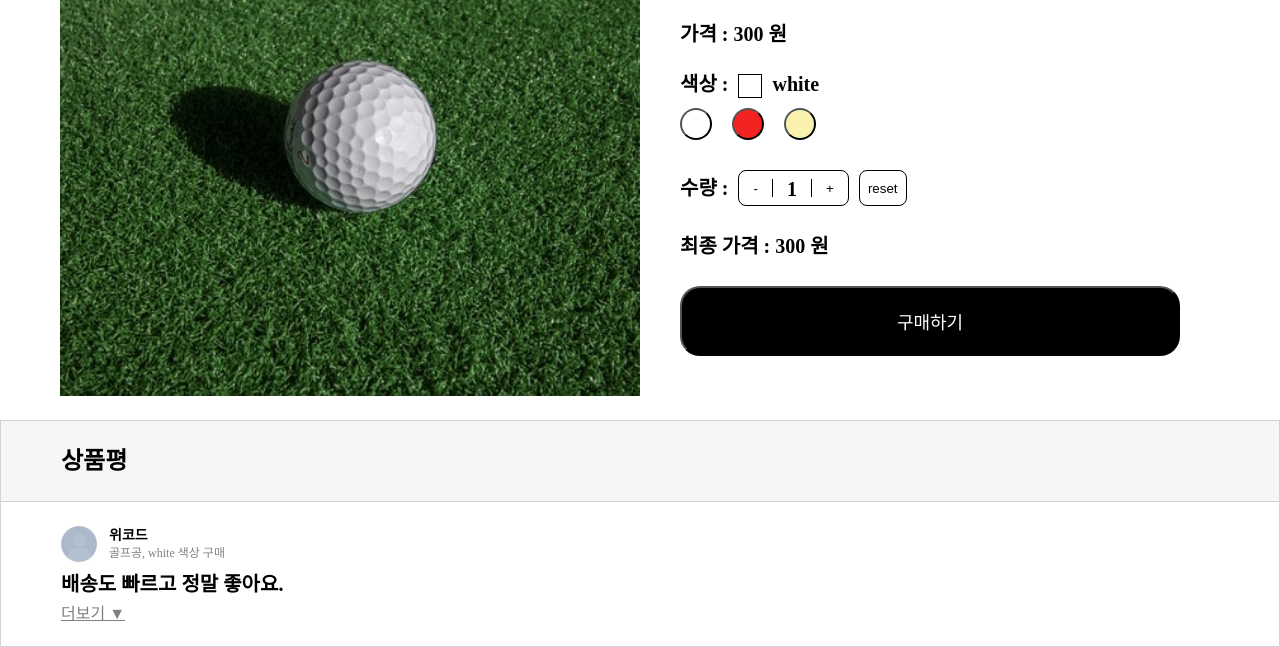
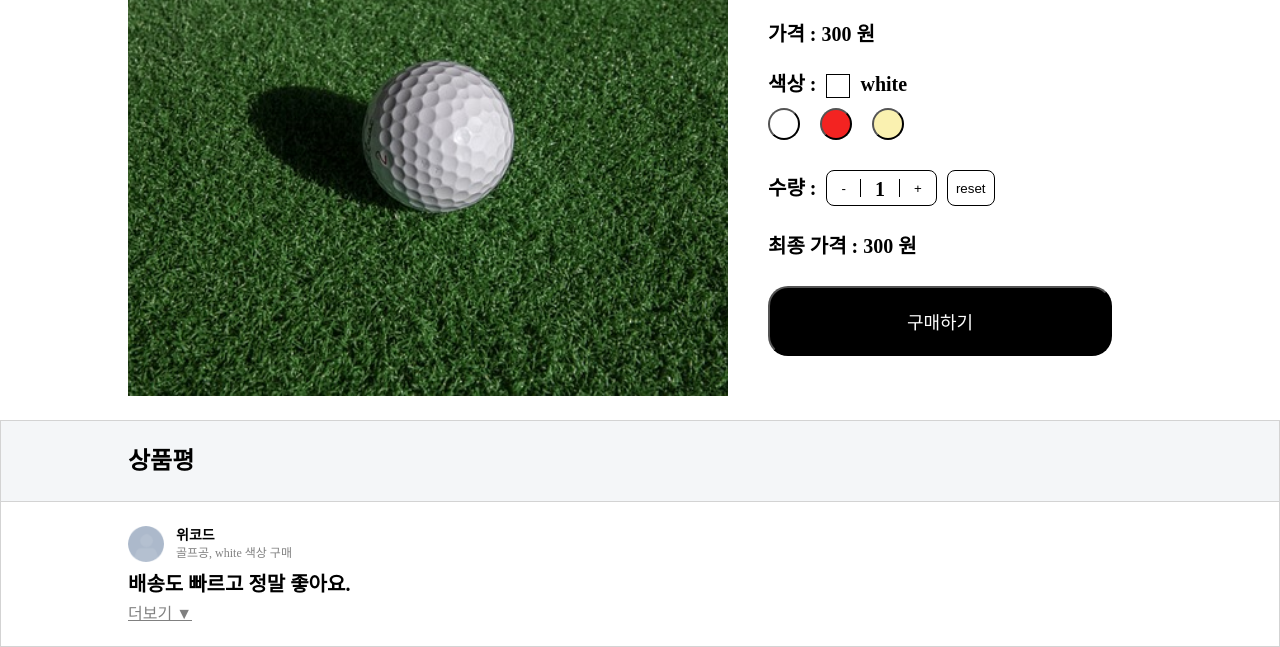
Before and after one commit to hwookim/state-n-props, a React app: page / in a window 1280 px wide. Shown: the part 270-917 px from the top of the page. Built offline with nearby package versions, Linux system fonts and the light colour scheme.

Commit message:
Modify: 디자인 변경

```diff
--- a/src/pages/Main/Product.scss
+++ b/src/pages/Main/Product.scss
@@ -1,13 +1,21 @@
+@import '../../styles/common';
+
 .product {
+  display: flex;
+  flex-direction: column;
+  align-items: center;
   margin-top: 100px;
 
   &Detail {
     display: grid;
     grid-template-columns: 1fr 1fr;
-    padding: 24px 60px;
+    width: $main-witdh;
+    padding: 24px 0;
 
     &Img {
-      width: 100%;
+      align-self: center;
+      justify-self: center;
+      width: 600px;
       height: 100%;
       object-fit: cover;
     }
@@ -56,13 +64,14 @@
   }
 
   .reviewList {
+    width: 100%;
     border: 1px solid lightgray;
 
     &Header {
       display: flex;
       align-items: center;
       height: 80px;
-      padding: 24px 60px;
+      padding: 24px calc((100% - $main-witdh) / 2);
       background-color: #f4f6f8;
       font-size: 24px;
       font-weight: bold;
--- a/src/pages/Main/components/Review/Review.scss
+++ b/src/pages/Main/components/Review/Review.scss
@@ -1,5 +1,7 @@
+@import '../../../../styles/common';
+
 .review {
-  padding: 24px 60px;
+  padding: 24px calc((100% - $main-witdh) / 2);
   border-top: 1px solid lightgray;
 
   &Title {
--- a/src/styles/common.scss
+++ b/src/styles/common.scss
@@ -1,3 +1,5 @@
 * {
   box-sizing: border-box;
 }
+
+$main-witdh: 1024px;
```
